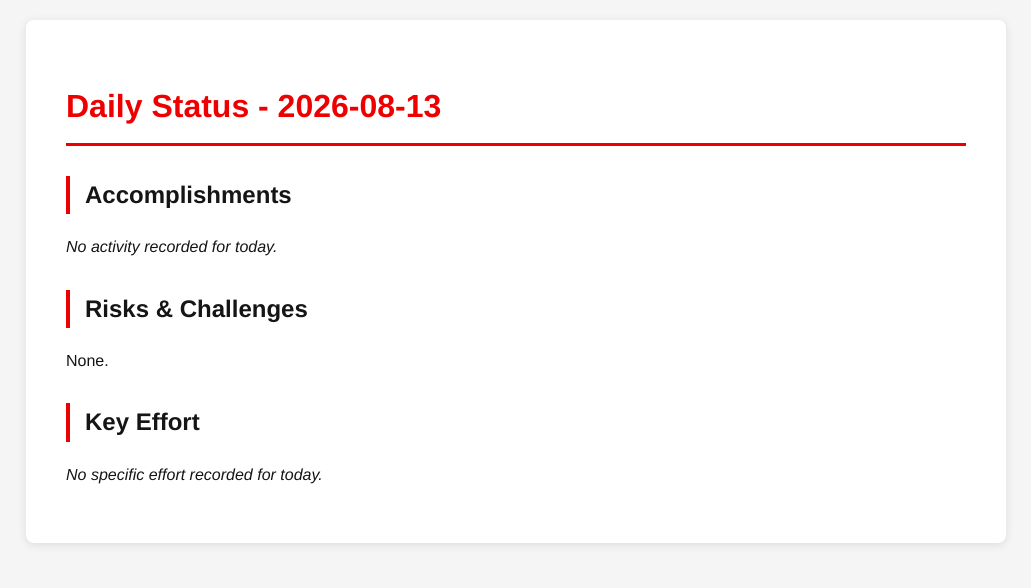
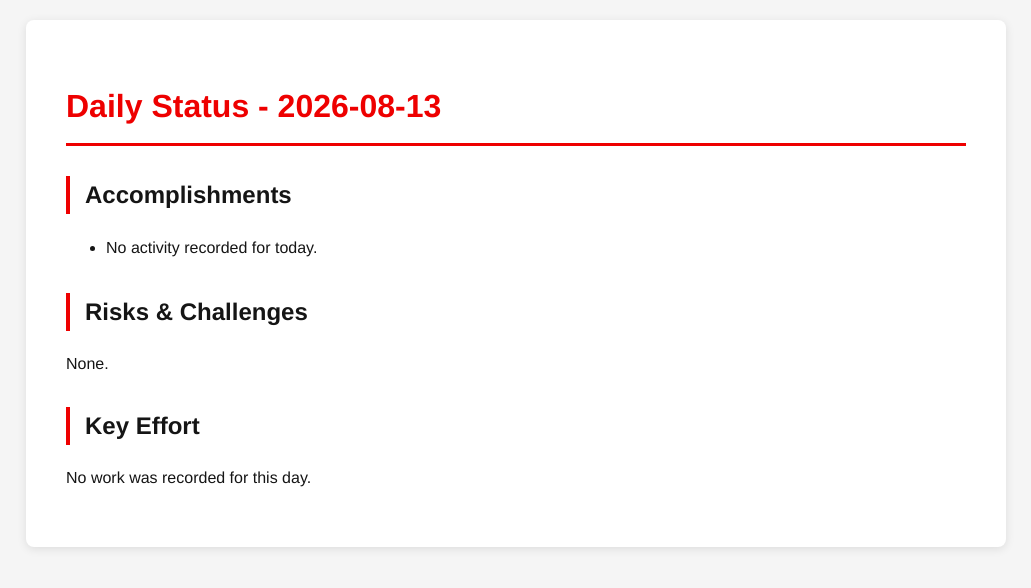
Before and after one commit to tzvatot/daily-status, a Jekyll site: the page built from 2026-08-13.md, in a window 1280 px wide. Shown: the top 588 px of the page, without its empty margins (124-1155 px from the left). Built offline with Jekyll 4.4.1, drawn with Linux system fonts in a browser that asks for light colours.

Commit message:
Daily status update - 2026-08-13

```diff
--- a/2026-08-13.md
+++ b/2026-08-13.md
@@ -7,13 +7,10 @@ date: 2026-08-13
 # Daily Status - 2026-08-13
 
 ## Accomplishments
-
-_No activity recorded for today._
+- No activity recorded for today.
 
 ## Risks & Challenges
-
 None.
 
 ## Key Effort
-
-_No specific effort recorded for today._
+No work was recorded for this day.
```
